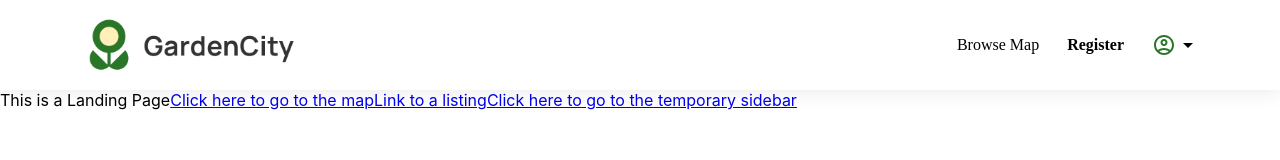
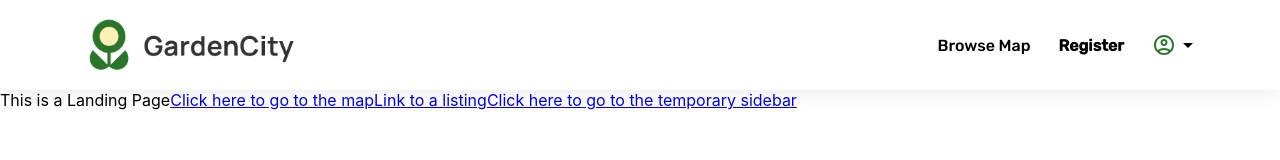
Before and after one commit to curesh/hackmit2022, a React (Create React App) app in the folder gardencity/: page / in a window 1280 px wide. Shown: the top 160 px of the page. Built offline with nearby package versions, Linux system fonts and the light colour scheme; what react-geocode would draw is missing.

Commit message:
whoops header fonts:

```diff
--- a/gardencity/src/components/Header.css
+++ b/gardencity/src/components/Header.css
@@ -35,7 +35,7 @@
     padding: 0rem 1rem 0rem 0rem;
     height: 100%;
     font-size:1rem;
-    font-family:'Work Sans';
+    font-family:'Rubik';
     display:flex;
     place-items:center;
 }
@@ -47,7 +47,7 @@
     padding: 0rem 1rem 0rem 0rem;
     height: 100%;
     font-size:1rem;
-    font-family:'Work Sans';
+    font-family:'Rubik';
     display:flex;
     place-items:center;
 }
```
